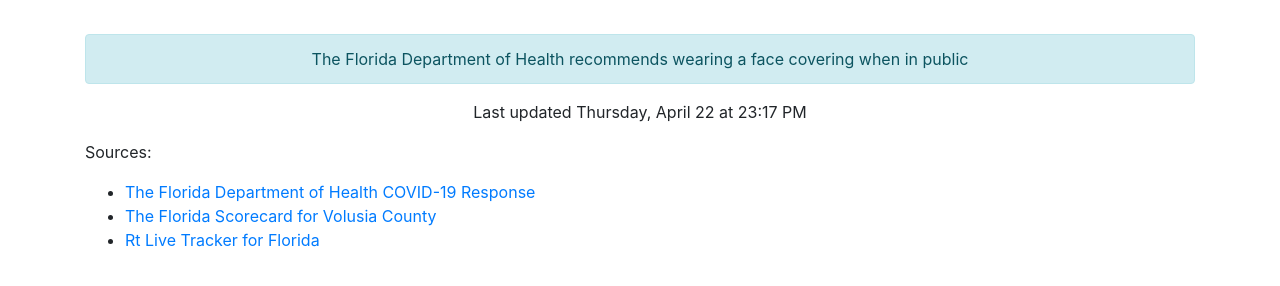
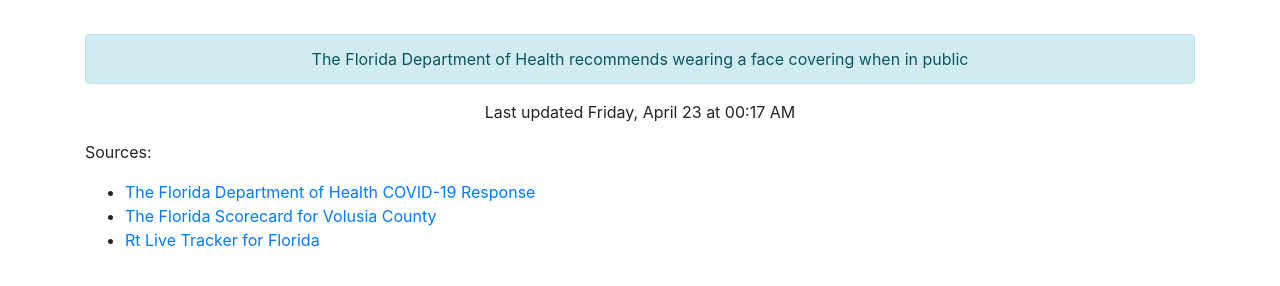
Before and after one commit to thinkjson/timeforchurch, a Jekyll site: the page built from index.md, in a window 1280 px wide. Shown: the part 544-830 px from the top of the page. Built offline with Jekyll 4.4.1, drawn with Linux system fonts in a browser that asks for light colours; our own code applies the rules of GitHub Pages for plain Markdown files.

Commit message:
Updating data

```diff
--- a/_includes/data.html
+++ b/_includes/data.html
@@ -10,4 +10,4 @@
     <div class="outcome text-success">YES</div>
     <div class="alert alert-info" role="alert">The Florida Department of Health recommends wearing a face covering when in public</div>
 
-    <p>Last updated Thursday, April 22 at 23:17 PM</p>
+    <p>Last updated Friday, April 23 at 00:17 AM</p>
```
